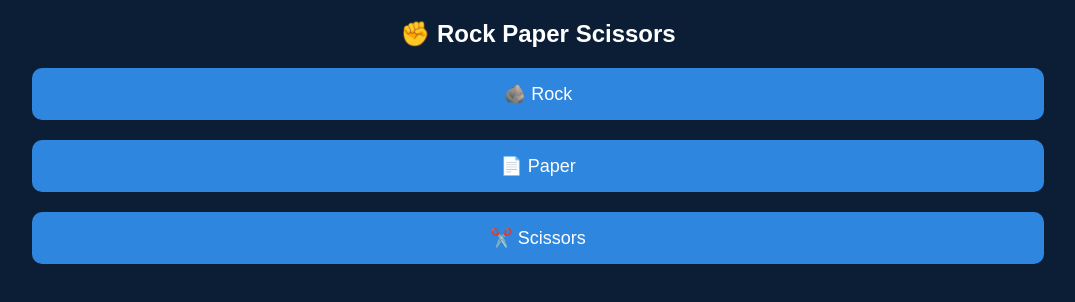
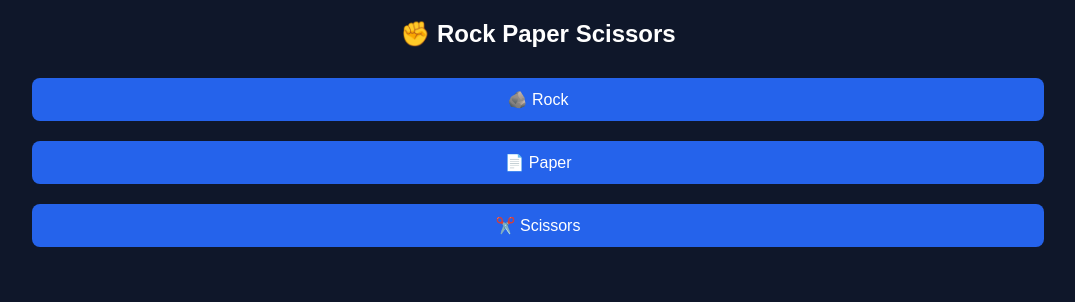
Before and after one commit to podcastofficial/telegram-pdf-miniapp, a plain HTML site: page rps.html in a window 1280 px wide. Shown: the whole page, without its empty margins (102-1177 px from the left). Drawn offline with Linux system fonts and the light colour scheme.

Commit message:
Update style.css

```diff
--- a/style.css
+++ b/style.css
@@ -1,22 +1,24 @@
 body {
-  background:#0b1e35;
-  color:white;
-  text-align:center;
-  font-family:Arial;
-}
-
-h1 {
-  margin-top:40px;
+  background: #0f172a;
+  color: white;
+  text-align: center;
+  font-family: sans-serif;
 }
 
 button {
-  display:block;
-  margin:20px auto;
-  padding:15px;
-  width:80%;
-  border:none;
-  border-radius:10px;
-  background:#2e86de;
-  color:white;
-  font-size:18px;
+  margin: 10px;
+  padding: 12px;
+  width: 80%;
+  border: none;
+  border-radius: 8px;
+  background: #2563eb;
+  color: white;
+  font-size: 16px;
 }
+
+.card {
+  background: #1e293b;
+  padding: 15px;
+  margin: 20px;
+  border-radius: 10px;
+}
```
